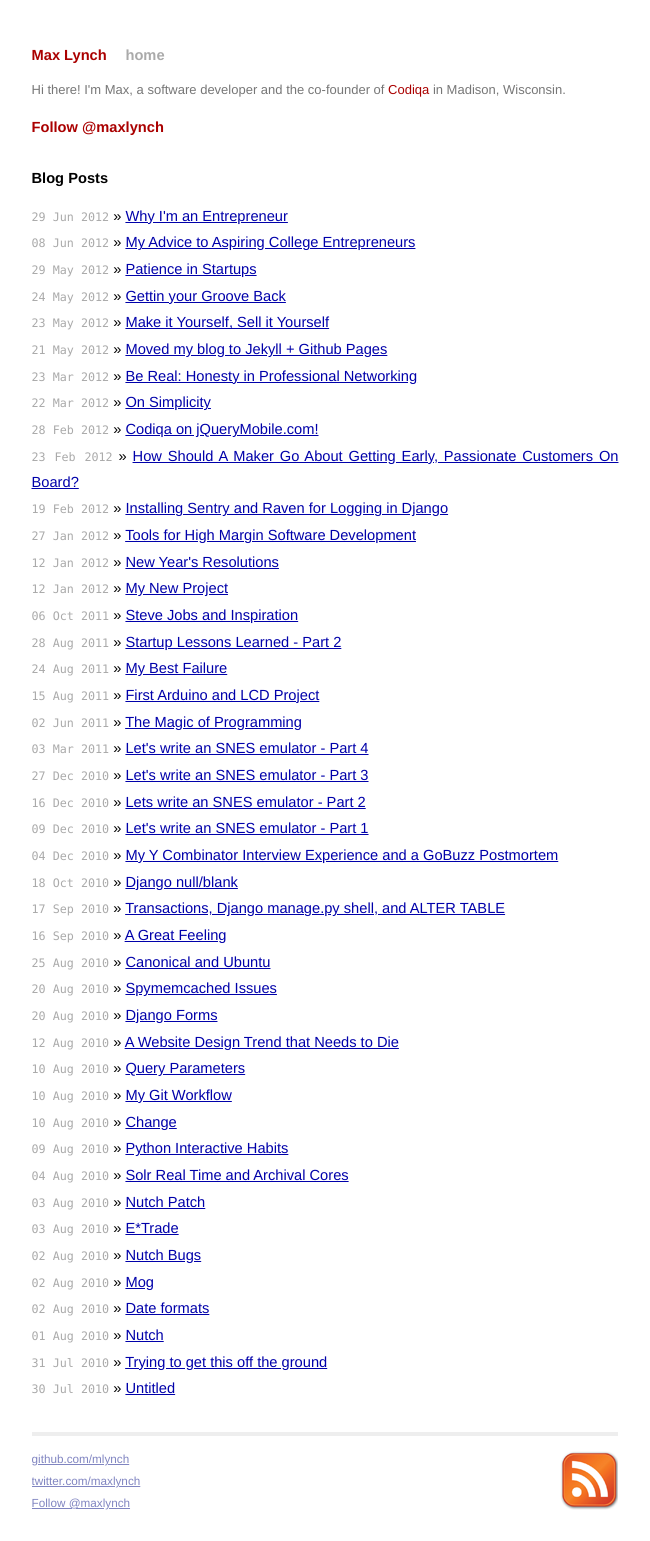
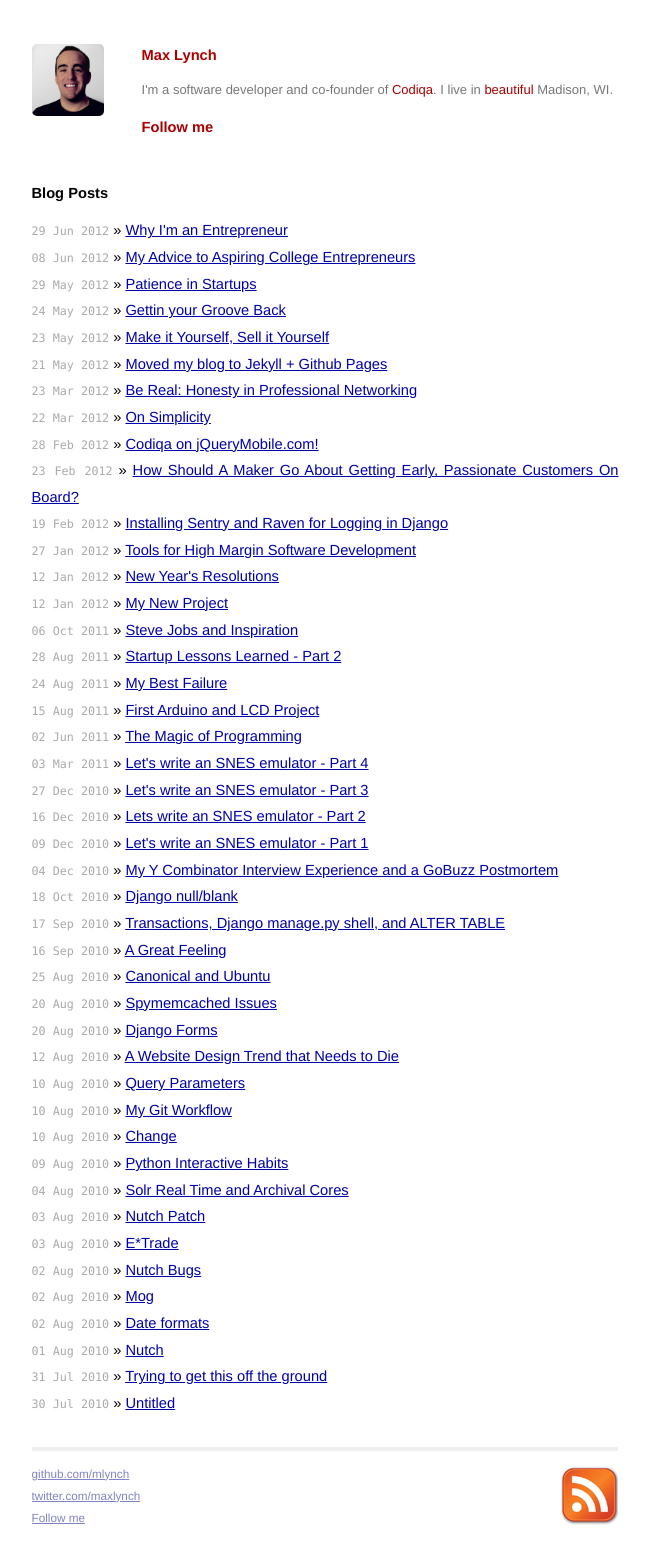
Before and after one commit to mlynch/mlynch.github.com, a Jekyll site: the page built from index.html, in a window 1280 px wide. Shown: the whole page, without its empty margins (315-965 px from the left). Built offline with Jekyll 4.4.1, drawn with Linux system fonts in a browser that asks for light colours; nearby versions of some CDN libraries; Markdown is read by kramdown in place of the engine named in the settings; a script that is not in the unit is left out; comment, search, counter and statistics services are not loaded.

Commit message:
New look

```diff
--- a/_layouts/default.html
+++ b/_layouts/default.html
@@ -15,20 +15,24 @@
    <!-- Typekit -->
    <script type="text/javascript" src="http://use.typekit.com/jpd0pfm.js"></script>
    <script type="text/javascript">try{Typekit.load();}catch(e){}</script>
+   <script src="http://code.jquery.com/jquery-1.7.2.min.js"></script>
 </head>
 <body>
 
 
 <div class="site">
-  <div class="title">
-    <a href="/">Max Lynch</a>
-    <a class="extra" href="/">home</a>
-    <p style="font-size: 13px; color: #777; font-weight: normal;">
-      Hi there! I'm Max, a software developer and the co-founder of <a href="http://codiqa.com/">Codiqa</a> in Madison, Wisconsin.
-    </p>
-    <p>
-      <a href="https://twitter.com/maxlynch" class="twitter-follow-button" data-show-count="false">Follow @maxlynch</a>
-    </p>
+  <div class="title clearfix">
+    <div class="l face">
+      <a href="/"><img src="/images/max.png" height="72" /></a>
+    </div>
+    <div class="l info">
+      <a href="/">Max Lynch</a>
+      <!--<a class="extra" href="/">home</a>-->
+      <p style="font-size: 13px; color: #777; font-weight: normal;">
+      I'm a software developer and co-founder of <a href="http://codiqa.com/">Codiqa</a>. I live in <a href="http://photos.news.wisc.edu/photos/2231/view">beautiful</a> Madison, WI.
+      </p>
+      <p><a href="https://twitter.com/maxlynch" class="twitter-follow-button" data-show-count="true" data-show-screen-name="false">Follow me</a></p>
+    </div>
   </div>
 
   {{ content }}
@@ -47,7 +51,7 @@
       <p>
         <a href="http://github.com/mlynch/">github.com/mlynch</a><br />
         <a href="http://twitter.com/maxlynch/">twitter.com/maxlynch</a><br />
-        <a href="https://twitter.com/maxlynch" class="twitter-follow-button" data-show-count="false">Follow @maxlynch</a>
+        <a href="https://twitter.com/maxlynch" class="twitter-follow-button" data-show-count="false">Follow me</a>
       </p>
     </div>
     <div class="rss">
--- a/css/screen.css
+++ b/css/screen.css
@@ -57,6 +57,17 @@ table {
 /*
 /*****************************************************************************/
 
+#share-box {
+  width: 108px;
+  height: 60px;
+  left: 50px;
+  position: absolute;
+}
+#share-box.fixed {
+  position: fixed;
+  top: 40px !important;
+}
+
 ul.posts {
   list-style-type: none;
   margin-bottom: 2em;
@@ -90,6 +101,19 @@ ul.posts {
   color: #a00;
   font-weight: bold;
   margin-bottom: 2em;
+}
+
+.title .face {
+  width: 110px;
+  height: 100px;
+}
+
+.title .face img {
+  border-radius: 5px;
+}
+
+.title .info {
+  width: 475px;
 }
 
   .site .title a {
@@ -197,7 +221,7 @@ ul.posts {
   }
 
 .info {
-  margin: 10px 0px 20px 0px;
+  /*margin: 10px 0px 20px 0px;*/
   color: #888;
 }
 
@@ -212,3 +236,19 @@ ul.posts {
 .social {
   margin: 10px 0px;
 }
+
+.l {
+  float: left;
+}
+.clearfix:after {
+  content: ".";
+  display: block;
+  clear: both;
+  visibility: hidden;
+  line-height: 0;
+  height: 0;
+}
+
+.clearfix {
+  display: inline-block;
+}
```
Also changed, not shown: _layouts/post.html (+7 -0 lines), js/post.js (added, +11 -0 lines).
